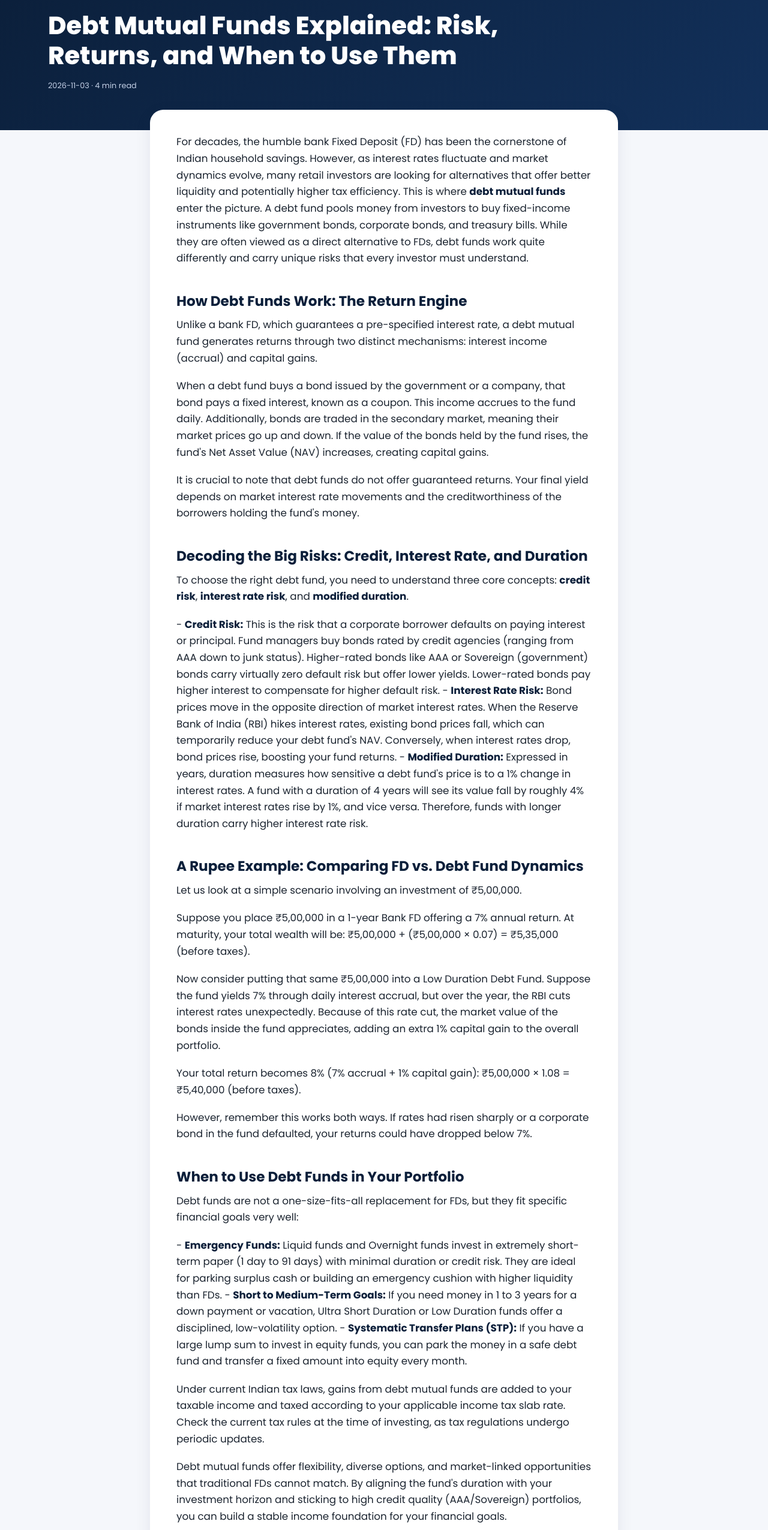
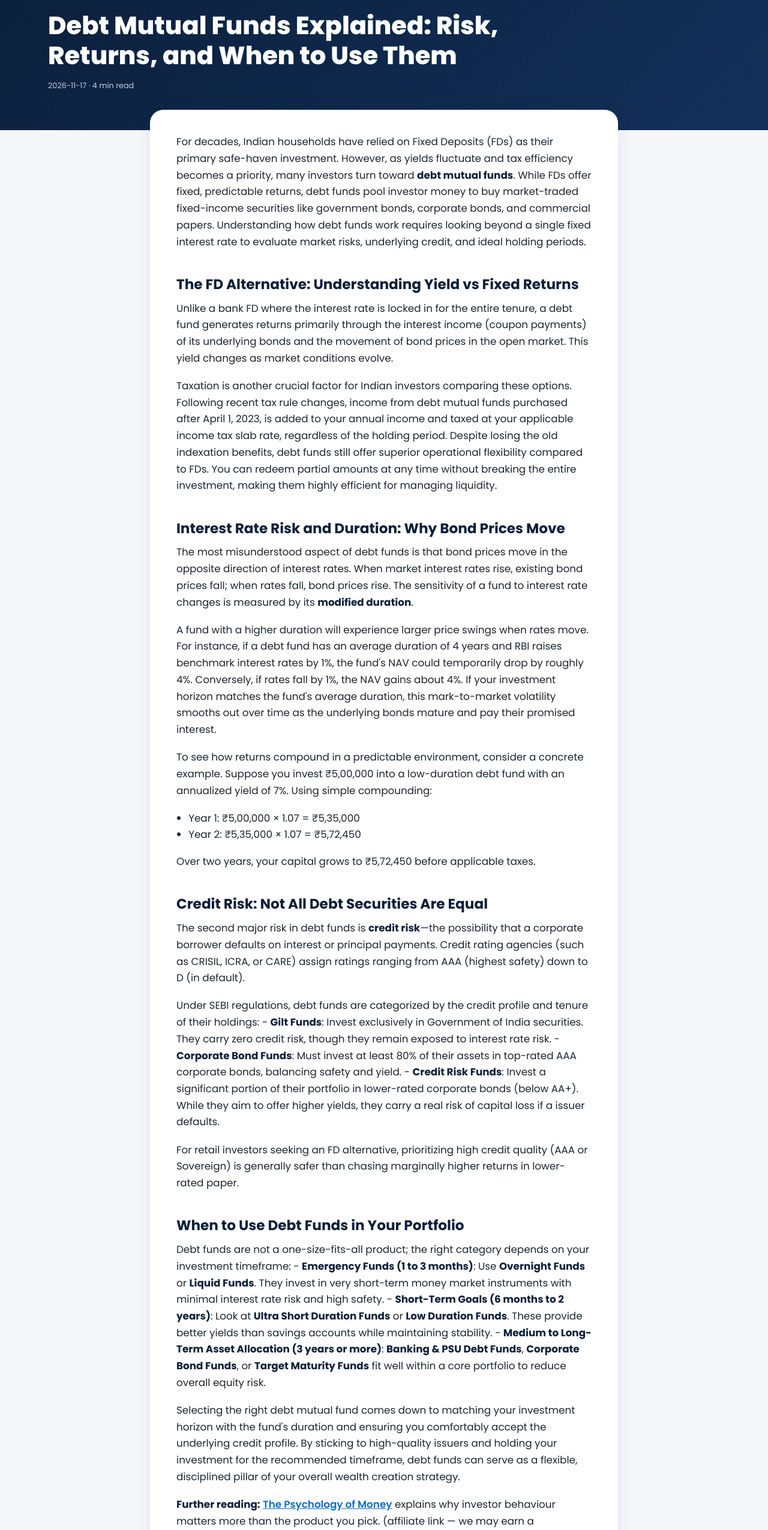
Before and after one commit to dhruv-cmd-ui/smart-money-india-blog, a plain HTML site: page docs/articles/debt-funds-explained-india.html in a window 1280 px wide. Shown: the part 143-2694 px from the top of the page at 60% size. Drawn offline with Linux system fonts and the light colour scheme.

Commit message:
Publish new article [skip ci]

```diff
--- a/content-gen/state.json
+++ b/content-gen/state.json
@@ -16,5 +16,5 @@
     10,
     12
   ],
-  "cursor": 1
+  "cursor": 2
 }
--- a/docs/articles/debt-funds-explained-india.html
+++ b/docs/articles/debt-funds-explained-india.html
@@ -30,29 +30,27 @@
 <section class="article-hero"><div class="wrap">
   <div class="crumbs"><a href="../index.html">Home</a> &rsaquo; <a href="../index.html#guides">Guides</a></div>
   <h1>Debt Mutual Funds Explained: Risk, Returns, and When to Use Them</h1>
-  <div class="meta">2026-11-03 &middot; 4 min read</div>
+  <div class="meta">2026-11-17 &middot; 4 min read</div>
 </div></section>
 <article class="article">
 <div class="prose">
-<!--BODY--><!--cv2--><p>For decades, the humble bank Fixed Deposit (FD) has been the cornerstone of Indian household savings. However, as interest rates fluctuate and market dynamics evolve, many retail investors are looking for alternatives that offer better liquidity and potentially higher tax efficiency. This is where <b>debt mutual funds</b> enter the picture. A debt fund pools money from investors to buy fixed-income instruments like government bonds, corporate bonds, and treasury bills. While they are often viewed as a direct alternative to FDs, debt funds work quite differently and carry unique risks that every investor must understand.</p>
-<h2>How Debt Funds Work: The Return Engine</h2>
-<p>Unlike a bank FD, which guarantees a pre-specified interest rate, a debt mutual fund generates returns through two distinct mechanisms: interest income (accrual) and capital gains.</p>
-<p>When a debt fund buys a bond issued by the government or a company, that bond pays a fixed interest, known as a coupon. This income accrues to the fund daily. Additionally, bonds are traded in the secondary market, meaning their market prices go up and down. If the value of the bonds held by the fund rises, the fund&#x27;s Net Asset Value (NAV) increases, creating capital gains.</p>
-<p>It is crucial to note that debt funds do not offer guaranteed returns. Your final yield depends on market interest rate movements and the creditworthiness of the borrowers holding the fund&#x27;s money.</p>
-<h2>Decoding the Big Risks: Credit, Interest Rate, and Duration</h2>
-<p>To choose the right debt fund, you need to understand three core concepts: <b>credit risk</b>, <b>interest rate risk</b>, and <b>modified duration</b>.</p>
-<p>- <b>Credit Risk:</b> This is the risk that a corporate borrower defaults on paying interest or principal. Fund managers buy bonds rated by credit agencies (ranging from AAA down to junk status). Higher-rated bonds like AAA or Sovereign (government) bonds carry virtually zero default risk but offer lower yields. Lower-rated bonds pay higher interest to compensate for higher default risk. - <b>Interest Rate Risk:</b> Bond prices move in the opposite direction of market interest rates. When the Reserve Bank of India (RBI) hikes interest rates, existing bond prices fall, which can temporarily reduce your debt fund&#x27;s NAV. Conversely, when interest rates drop, bond prices rise, boosting your fund returns. - <b>Modified Duration:</b> Expressed in years, duration measures how sensitive a debt fund&#x27;s price is to a 1% change in interest rates. A fund with a duration of 4 years will see its value fall by roughly 4% if market interest rates rise by 1%, and vice versa. Therefore, funds with longer duration carry higher interest rate risk.</p>
-<h2>A Rupee Example: Comparing FD vs. Debt Fund Dynamics</h2>
-<p>Let us look at a simple scenario involving an investment of ₹5,00,000.</p>
-<p>Suppose you place ₹5,00,000 in a 1-year Bank FD offering a 7% annual return. At maturity, your total wealth will be: ₹5,00,000 + (₹5,00,000 × 0.07) = ₹5,35,000 (before taxes).</p>
-<p>Now consider putting that same ₹5,00,000 into a Low Duration Debt Fund. Suppose the fund yields 7% through daily interest accrual, but over the year, the RBI cuts interest rates unexpectedly. Because of this rate cut, the market value of the bonds inside the fund appreciates, adding an extra 1% capital gain to the overall portfolio.</p>
-<p>Your total return becomes 8% (7% accrual + 1% capital gain): ₹5,00,000 × 1.08 = ₹5,40,000 (before taxes).</p>
-<p>However, remember this works both ways. If rates had risen sharply or a corporate bond in the fund defaulted, your returns could have dropped below 7%.</p>
+<!--BODY--><!--cv2--><p>For decades, Indian households have relied on Fixed Deposits (FDs) as their primary safe-haven investment. However, as yields fluctuate and tax efficiency becomes a priority, many investors turn toward <b>debt mutual funds</b>. While FDs offer fixed, predictable returns, debt funds pool investor money to buy market-traded fixed-income securities like government bonds, corporate bonds, and commercial papers. Understanding how debt funds work requires looking beyond a single fixed interest rate to evaluate market risks, underlying credit, and ideal holding periods.</p>
+<h2>The FD Alternative: Understanding Yield vs Fixed Returns</h2>
+<p>Unlike a bank FD where the interest rate is locked in for the entire tenure, a debt fund generates returns primarily through the interest income (coupon payments) of its underlying bonds and the movement of bond prices in the open market. This yield changes as market conditions evolve.</p>
+<p>Taxation is another crucial factor for Indian investors comparing these options. Following recent tax rule changes, income from debt mutual funds purchased after April 1, 2023, is added to your annual income and taxed at your applicable income tax slab rate, regardless of the holding period. Despite losing the old indexation benefits, debt funds still offer superior operational flexibility compared to FDs. You can redeem partial amounts at any time without breaking the entire investment, making them highly efficient for managing liquidity.</p>
+<h2>Interest Rate Risk and Duration: Why Bond Prices Move</h2>
+<p>The most misunderstood aspect of debt funds is that bond prices move in the opposite direction of interest rates. When market interest rates rise, existing bond prices fall; when rates fall, bond prices rise. The sensitivity of a fund to interest rate changes is measured by its <b>modified duration</b>.</p>
+<p>A fund with a higher duration will experience larger price swings when rates move. For instance, if a debt fund has an average duration of 4 years and RBI raises benchmark interest rates by 1%, the fund&#x27;s NAV could temporarily drop by roughly 4%. Conversely, if rates fall by 1%, the NAV gains about 4%. If your investment horizon matches the fund&#x27;s average duration, this mark-to-market volatility smooths out over time as the underlying bonds mature and pay their promised interest.</p>
+<p>To see how returns compound in a predictable environment, consider a concrete example. Suppose you invest ₹5,00,000 into a low-duration debt fund with an annualized yield of 7%. Using simple compounding:</p>
+<ul><li>Year 1: ₹5,00,000 × 1.07 = ₹5,35,000</li><li>Year 2: ₹5,35,000 × 1.07 = ₹5,72,450</li></ul>
+<p>Over two years, your capital grows to ₹5,72,450 before applicable taxes.</p>
+<h2>Credit Risk: Not All Debt Securities Are Equal</h2>
+<p>The second major risk in debt funds is <b>credit risk</b>—the possibility that a corporate borrower defaults on interest or principal payments. Credit rating agencies (such as CRISIL, ICRA, or CARE) assign ratings ranging from AAA (highest safety) down to D (in default).</p>
+<p>Under SEBI regulations, debt funds are categorized by the credit profile and tenure of their holdings: - <b>Gilt Funds</b>: Invest exclusively in Government of India securities. They carry zero credit risk, though they remain exposed to interest rate risk. - <b>Corporate Bond Funds</b>: Must invest at least 80% of their assets in top-rated AAA corporate bonds, balancing safety and yield. - <b>Credit Risk Funds</b>: Invest a significant portion of their portfolio in lower-rated corporate bonds (below AA+). While they aim to offer higher yields, they carry a real risk of capital loss if a issuer defaults.</p>
+<p>For retail investors seeking an FD alternative, prioritizing high credit quality (AAA or Sovereign) is generally safer than chasing marginally higher returns in lower-rated paper.</p>
 <h2>When to Use Debt Funds in Your Portfolio</h2>
-<p>Debt funds are not a one-size-fits-all replacement for FDs, but they fit specific financial goals very well:</p>
-<p>- <b>Emergency Funds:</b> Liquid funds and Overnight funds invest in extremely short-term paper (1 day to 91 days) with minimal duration or credit risk. They are ideal for parking surplus cash or building an emergency cushion with higher liquidity than FDs. - <b>Short to Medium-Term Goals:</b> If you need money in 1 to 3 years for a down payment or vacation, Ultra Short Duration or Low Duration funds offer a disciplined, low-volatility option. - <b>Systematic Transfer Plans (STP):</b> If you have a large lump sum to invest in equity funds, you can park the money in a safe debt fund and transfer a fixed amount into equity every month.</p>
-<p>Under current Indian tax laws, gains from debt mutual funds are added to your taxable income and taxed according to your applicable income tax slab rate. Check the current tax rules at the time of investing, as tax regulations undergo periodic updates.</p>
-<p>Debt mutual funds offer flexibility, diverse options, and market-linked opportunities that traditional FDs cannot match. By aligning the fund&#x27;s duration with your investment horizon and sticking to high credit quality (AAA/Sovereign) portfolios, you can build a stable income foundation for your financial goals.</p>
+<p>Debt funds are not a one-size-fits-all product; the right category depends on your investment timeframe: - <b>Emergency Funds (1 to 3 months)</b>: Use <b>Overnight Funds</b> or <b>Liquid Funds</b>. They invest in very short-term money market instruments with minimal interest rate risk and high safety. - <b>Short-Term Goals (6 months to 2 years)</b>: Look at <b>Ultra Short Duration Funds</b> or <b>Low Duration Funds</b>. These provide better yields than savings accounts while maintaining stability. - <b>Medium to Long-Term Asset Allocation (3 years or more)</b>: <b>Banking &amp; PSU Debt Funds</b>, <b>Corporate Bond Funds</b>, or <b>Target Maturity Funds</b> fit well within a core portfolio to reduce overall equity risk.</p>
+<p>Selecting the right debt mutual fund comes down to matching your investment horizon with the fund&#x27;s duration and ensuring you comfortably accept the underlying credit profile. By sticking to high-quality issuers and holding your investment for the recommended timeframe, debt funds can serve as a flexible, disciplined pillar of your overall wealth creation strategy.</p>
 <p><b>Further reading:</b> <a href="https://www.amazon.in/dp/9390166268?tag=smartmoneyin2-21" rel="sponsored nofollow">The Psychology of Money</a> explains why investor behaviour matters more than the product you pick. (affiliate link — we may earn a commission)</p>
 <p>If you want to go deeper on this topic, here are some recommended reads: <a href="https://dhruv-cmd-ui.github.io/smart-money-india-blog/books.html" rel="sponsored nofollow">https://dhruv-cmd-ui.github.io/smart-money-india-blog/books.html</a> (affiliate link — we may earn a commission).</p><!--/BODY-->
 </div>
--- a/docs/rss.xml
+++ b/docs/rss.xml
@@ -3,6 +3,7 @@
     <title>Smart Money India</title>
     <link>https://dhruv-cmd-ui.github.io/smart-money-india-blog/index.html</link>
     <description>India personal finance guides</description>
+    <item><title>Debt Mutual Funds Explained: Risk, Returns, and When to Use Them</title><link>https://dhruv-cmd-ui.github.io/smart-money-india-blog/articles/debt-funds-explained-india.html</link><description>Explain interest rate risk, credit risk, and duration in debt funds for an Indian reader considering them as an FD alternative.</description><pubDate>2026-11-17</pubDate><guid>https://dhruv-cmd-ui.github.io/smart-money-india-blog/articles/debt-funds-explained-india.html</guid></item>
     <item><title>Physical Gold vs Gold ETF vs Sovereign Gold Bonds: Comparison</title><link>https://dhruv-cmd-ui.github.io/smart-money-india-blog/articles/gold-investment-options-india.html</link><description>Compare the three major ways to invest in gold in India on liquidity, returns, tax treatment, and storage/safety.</description><pubDate>2026-11-16</pubDate><guid>https://dhruv-cmd-ui.github.io/smart-money-india-blog/articles/gold-investment-options-india.html</guid></item>
     <item><title>How to Improve Your CIBIL Score in India: A Practical Guide</title><link>https://dhruv-cmd-ui.github.io/smart-money-india-blog/articles/credit-score-improve-india.html</link><description>Explain what actually moves a CIBIL score, common myths, and a realistic 6-month improvement plan.</description><pubDate>2026-11-15</pubDate><guid>https://dhruv-cmd-ui.github.io/smart-money-india-blog/articles/credit-score-improve-india.html</guid></item>
     <item><title>Section 80C Tax-Saving Investments Compared</title><link>https://dhruv-cmd-ui.github.io/smart-money-india-blog/articles/best-tax-saving-investments-80c.html</link><description>Compare ELSS, PPF, EPF, NSC, and tax-saving FDs on lock-in, returns, and risk, for an Indian salaried reader planning before the March 31 deadline.</description><pubDate>2026-11-14</pubDate><guid>https://dhruv-cmd-ui.github.io/smart-money-india-blog/articles/best-tax-saving-investments-80c.html</guid></item>
@@ -15,7 +16,6 @@
     <item><title>SIP vs Lumpsum Investing: Which Wins in the Indian Market?</title><link>https://dhruv-cmd-ui.github.io/smart-money-india-blog/articles/sip-vs-lumpsum.html</link><description>Compare rupee cost averaging against lumpsum investing using historical Nifty behavior, cover when each approach makes more sense, and give a simple...</description><pubDate>2026-11-07</pubDate><guid>https://dhruv-cmd-ui.github.io/smart-money-india-blog/articles/sip-vs-lumpsum.html</guid></item>
     <item><title>Retirement Planning in Your 30s: An India-Specific Roadmap</title><link>https://dhruv-cmd-ui.github.io/smart-money-india-blog/articles/retirement-planning-30s-india.html</link><description>Walk through NPS, EPF, mutual fund SIPs, and a simple corpus target calculation for someone starting retirement planning in their 30s.</description><pubDate>2026-11-06</pubDate><guid>https://dhruv-cmd-ui.github.io/smart-money-india-blog/articles/retirement-planning-30s-india.html</guid></item>
     <item><title>How Much Term Insurance Cover Do You Need?</title><link>https://dhruv-cmd-ui.github.io/smart-money-india-blog/articles/term-insurance-how-much-cover.html</link><description>Explain the income-replacement method for calculating term cover, common underinsurance mistakes, and when to review cover.</description><pubDate>2026-11-05</pubDate><guid>https://dhruv-cmd-ui.github.io/smart-money-india-blog/articles/term-insurance-how-much-cover.html</guid></item>
-    <item><title>Debt Mutual Funds Explained: Risk, Returns, and When to Use Them</title><link>https://dhruv-cmd-ui.github.io/smart-money-india-blog/articles/debt-funds-explained-india.html</link><description>Explain interest rate risk, credit risk, and duration in debt funds for an Indian reader considering them as an FD alternative.</description><pubDate>2026-11-03</pubDate><guid>https://dhruv-cmd-ui.github.io/smart-money-india-blog/articles/debt-funds-explained-india.html</guid></item>
     <item><title>Got Your First Salary? Here's a 90-Day Financial Plan</title><link>https://dhruv-cmd-ui.github.io/smart-money-india-blog/articles/first-salary-financial-plan.html</link><description>A step-by-step plan for a first-jobber: opening accounts, starting an SIP, buying term/health insurance, building an emergency fund.</description><pubDate>2026-11-02</pubDate><guid>https://dhruv-cmd-ui.github.io/smart-money-india-blog/articles/first-salary-financial-plan.html</guid></item>
     <item><title>NPS vs Mutual Funds for Retirement: Which Should You Pick?</title><link>https://dhruv-cmd-ui.github.io/smart-money-india-blog/articles/nps-vs-mutual-funds-retirement.html</link><description>Compare NPS tax benefits and lock-in against mutual fund flexibility for long-term retirement saving in India.</description><pubDate>2026-11-01</pubDate><guid>https://dhruv-cmd-ui.github.io/smart-money-india-blog/articles/nps-vs-mutual-funds-retirement.html</guid></item>
     <item><title>Recommended Personal Finance Books for Indian Readers</title><link>https://dhruv-cmd-ui.github.io/smart-money-india-blog/books.html</link><description>Hand-picked personal finance and investing books worth reading before you invest.</description><pubDate>2026-10-30</pubDate><guid>https://dhruv-cmd-ui.github.io/smart-money-india-blog/books.html</guid></item>
--- a/docs/sitemap.xml
+++ b/docs/sitemap.xml
@@ -1,6 +1,7 @@
 <?xml version="1.0" encoding="UTF-8"?>
 <urlset xmlns="http://www.sitemaps.org/schemas/sitemap/0.9">
-  <url><loc>https://dhruv-cmd-ui.github.io/smart-money-india-blog/</loc><lastmod>2026-11-16</lastmod></url>
+  <url><loc>https://dhruv-cmd-ui.github.io/smart-money-india-blog/</loc><lastmod>2026-11-17</lastmod></url>
+  <url><loc>https://dhruv-cmd-ui.github.io/smart-money-india-blog/articles/debt-funds-explained-india.html</loc><lastmod>2026-11-17</lastmod></url>
   <url><loc>https://dhruv-cmd-ui.github.io/smart-money-india-blog/articles/gold-investment-options-india.html</loc><lastmod>2026-11-16</lastmod></url>
   <url><loc>https://dhruv-cmd-ui.github.io/smart-money-india-blog/articles/credit-score-improve-india.html</loc><lastmod>2026-11-15</lastmod></url>
   <url><loc>https://dhruv-cmd-ui.github.io/smart-money-india-blog/articles/best-tax-saving-investments-80c.html</loc><lastmod>2026-11-14</lastmod></url>
@@ -13,7 +14,6 @@
   <url><loc>https://dhruv-cmd-ui.github.io/smart-money-india-blog/articles/sip-vs-lumpsum.html</loc><lastmod>2026-11-07</lastmod></url>
   <url><loc>https://dhruv-cmd-ui.github.io/smart-money-india-blog/articles/retirement-planning-30s-india.html</loc><lastmod>2026-11-06</lastmod></url>
   <url><loc>https://dhruv-cmd-ui.github.io/smart-money-india-blog/articles/term-insurance-how-much-cover.html</loc><lastmod>2026-11-05</lastmod></url>
-  <url><loc>https://dhruv-cmd-ui.github.io/smart-money-india-blog/articles/debt-funds-explained-india.html</loc><lastmod>2026-11-03</lastmod></url>
   <url><loc>https://dhruv-cmd-ui.github.io/smart-money-india-blog/articles/first-salary-financial-plan.html</loc><lastmod>2026-11-02</lastmod></url>
   <url><loc>https://dhruv-cmd-ui.github.io/smart-money-india-blog/articles/nps-vs-mutual-funds-retirement.html</loc><lastmod>2026-11-01</lastmod></url>
   <url><loc>https://dhruv-cmd-ui.github.io/smart-money-india-blog/books.html</loc><lastmod>2026-10-30</lastmod></url>
```
Also changed, not shown: docs/articles/best-tax-saving-investments-80c.html (+1 -1 lines), docs/articles/budgeting-methods-compared.html (+1 -1 lines), docs/articles/credit-score-improve-india.html (+1 -1 lines), docs/articles/emergency-fund-india.html (+1 -1 lines), docs/articles/first-salary-financial-plan.html (+1 -1 lines), docs/articles/gold-investment-options-india.html (+1 -1 lines), docs/articles/health-insurance-sum-insured.html (+1 -1 lines), docs/articles/home-loan-prepayment-strategy.html (+1 -1 lines), docs/articles/index-funds-beginners-india.html (+1 -1 lines), docs/articles/mutual-fund-direct-vs-regular.html (+1 -1 lines), docs/articles/nps-vs-mutual-funds-retirement.html (+1 -1 lines), docs/articles/retirement-planning-30s-india.html (+1 -1 lines), docs/articles/sip-vs-lumpsum.html (+1 -1 lines), docs/articles/term-insurance-how-much-cover.html (+1 -1 lines), 2 more files.
